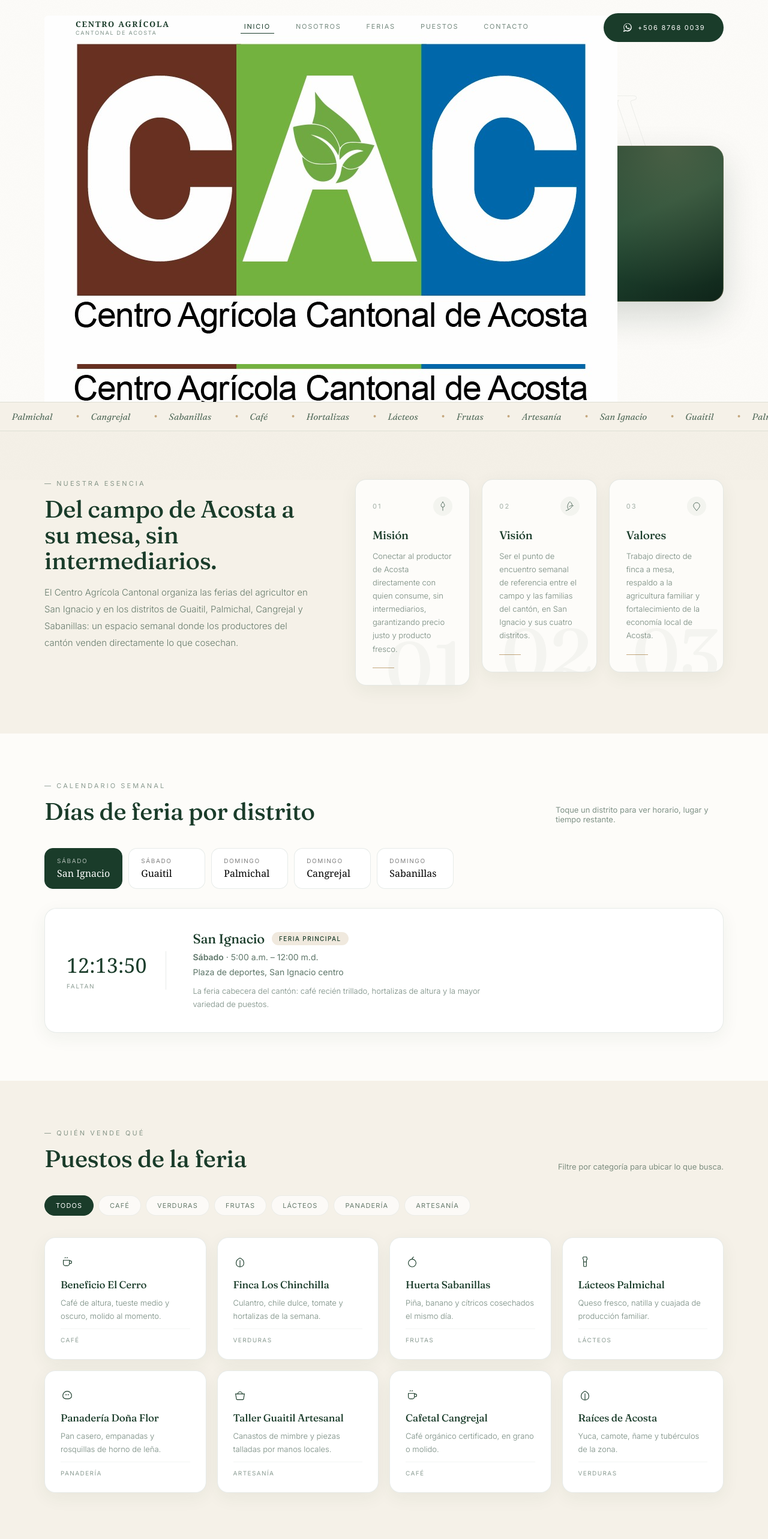
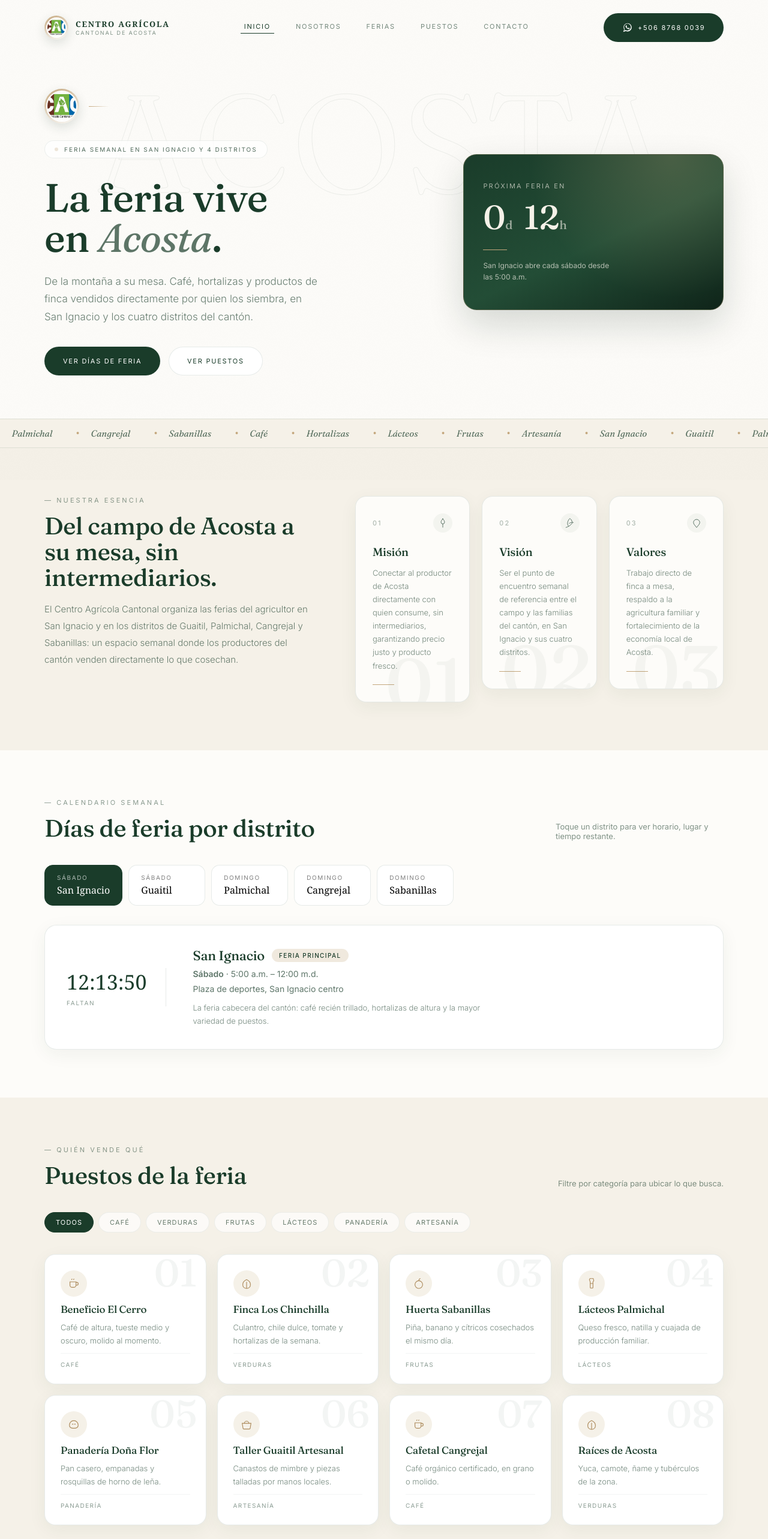
Before and after one commit to kacn1z-del/cac-acosta, a React (Vite) app: page / in a window 1280 px wide. Shown: the top 2566 px of the page at 60% size. Built offline with nearby package versions, Linux system fonts and the light colour scheme.

Commit message:
Actualizar index.css

```diff
--- a/src/index.css
+++ b/src/index.css
@@ -243,20 +243,43 @@ button {
 
 /* ---------- logo ---------- */
 
+.logo-marco {
+  position: relative;
+  flex-shrink: 0;
+  border-radius: 999px;
+  padding: 3px;
+  background: linear-gradient(155deg, var(--dorado) 0%, rgba(196, 167, 125, 0.35) 60%, transparent 100%);
+  box-shadow: 0 6px 18px rgba(26, 60, 42, 0.14);
+  transition: transform 0.35s cubic-bezier(0.22, 1, 0.36, 1), box-shadow 0.35s ease;
+}
+
+.logo-marco:hover {
+  transform: scale(1.04);
+  box-shadow: 0 10px 26px rgba(26, 60, 42, 0.2);
+}
+
 .logo-img {
-  border-radius: 6px;
+  display: block;
+  width: 100%;
+  height: 100%;
+  border-radius: 999px;
   object-fit: cover;
-  display: block;
+  background: #fff;
+  border: 2px solid #fff;
 }
 
 .logo-respaldo {
+  width: 100%;
+  height: 100%;
   display: grid;
   place-items: center;
   background: var(--verde);
   color: var(--crema);
-  border-radius: 6px;
-  font-size: 11px;
-  letter-spacing: 0.14em;
+  border-radius: 999px;
+  border: 2px solid #fff;
+  font-family: var(--serif);
+  font-size: 12px;
+  letter-spacing: 0.1em;
   font-weight: 600;
 }
 
@@ -461,6 +484,19 @@ button {
   .hero__grid {
     grid-template-columns: 1.2fr 0.8fr;
   }
+}
+
+.hero__logo-fila {
+  display: flex;
+  align-items: center;
+  gap: 16px;
+  margin-bottom: 28px;
+}
+
+.hero__logo-linea {
+  width: 34px;
+  height: 1px;
+  background: linear-gradient(90deg, var(--dorado), transparent);
 }
 
 .hero__titulo {
@@ -912,6 +948,8 @@ button {
 }
 
 .tarjeta-puesto {
+  position: relative;
+  overflow: hidden;
   background: #fff;
   border: 1px solid var(--borde);
   border-radius: 18px;
@@ -921,10 +959,47 @@ button {
   gap: 10px;
   box-shadow: var(--sombra);
   height: 100%;
+  transition: transform 0.4s cubic-bezier(0.22, 1, 0.36, 1), box-shadow 0.4s ease, border-color 0.4s ease;
+}
+
+.tarjeta-puesto::after {
+  content: attr(data-num);
+  position: absolute;
+  top: -10px;
+  right: 14px;
+  font-family: var(--serif);
+  font-weight: 480;
+  font-size: 64px;
+  color: var(--verde);
+  opacity: 0.05;
+  pointer-events: none;
+}
+
+.tarjeta-puesto > * {
+  position: relative;
+  z-index: 1;
+}
+
+.tarjeta-puesto:hover {
+  transform: translateY(-5px);
+  box-shadow: var(--sombra-alta);
+  border-color: rgba(196, 167, 125, 0.5);
 }
 
 .tarjeta-puesto__icono {
-  font-size: 26px;
+  width: 44px;
+  height: 44px;
+  display: grid;
+  place-items: center;
+  border-radius: 999px;
+  background: var(--crema);
+  color: var(--dorado-fuerte);
+  transition: background 0.3s ease, color 0.3s ease;
+}
+
+.tarjeta-puesto:hover .tarjeta-puesto__icono {
+  background: var(--verde);
+  color: var(--dorado);
 }
 
 .tarjeta-puesto__nombre {
```
